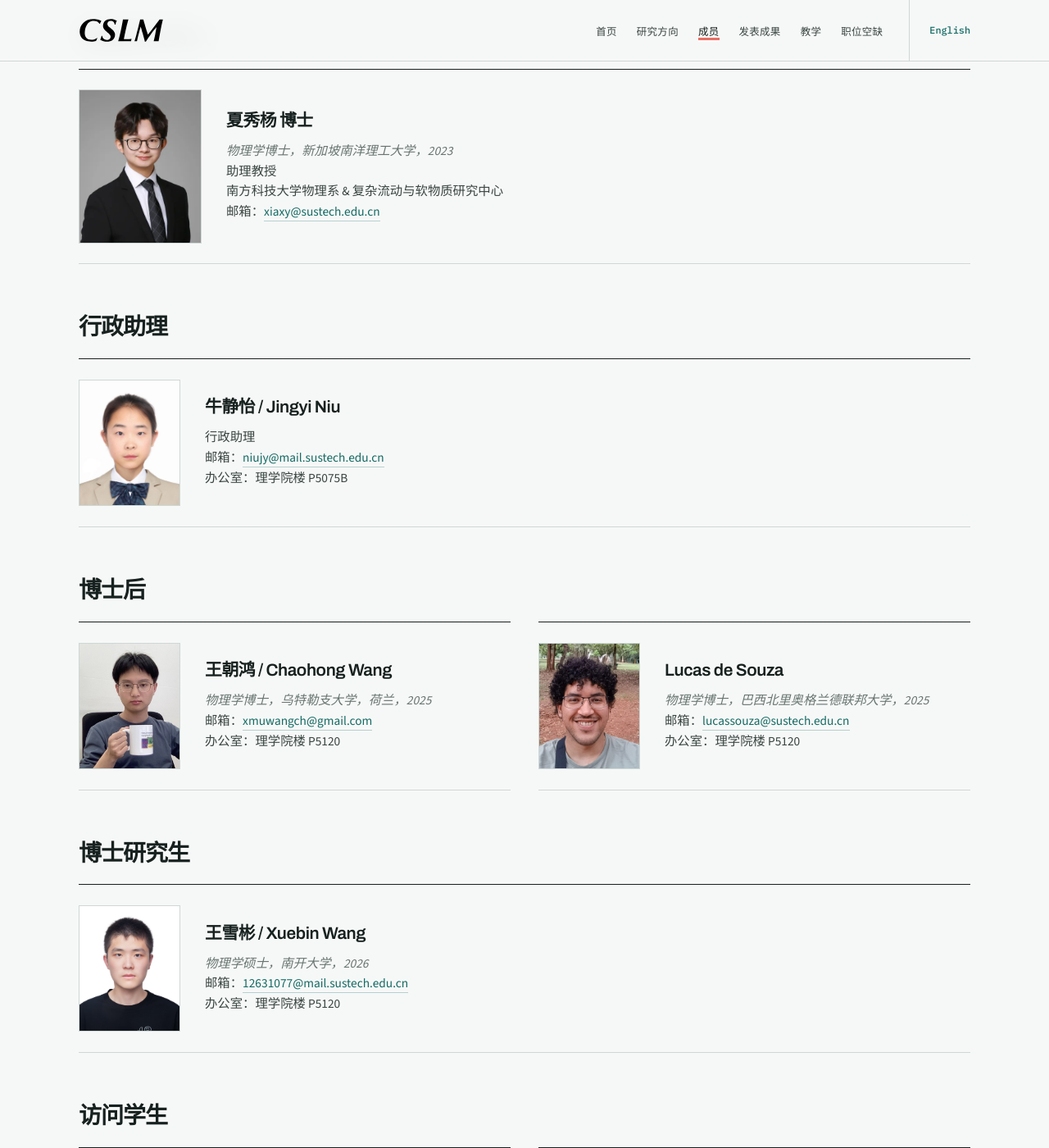
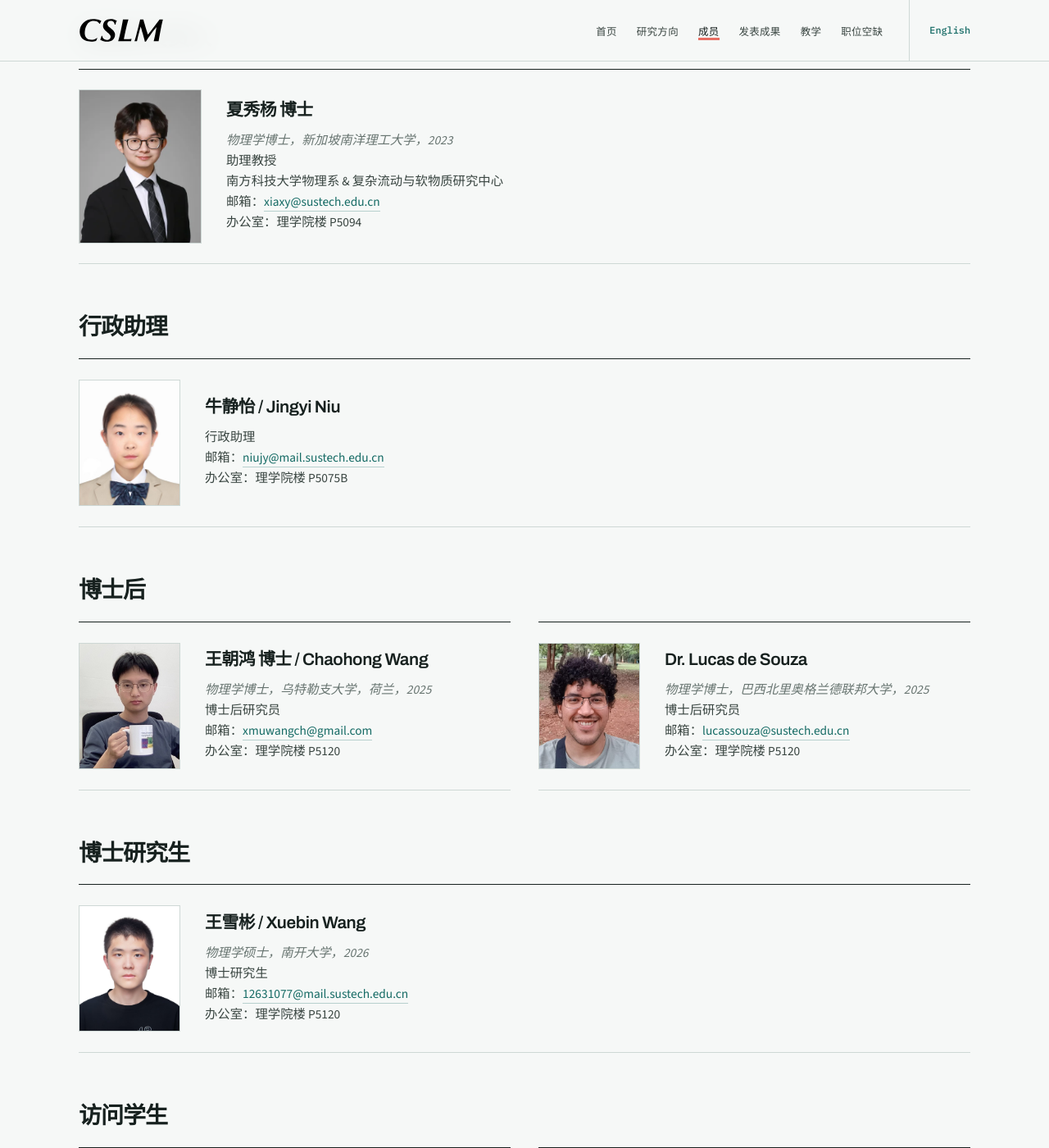
Before and after one commit to xxialab/xxialab.github.io, a Jekyll site: the page built from zh/people.html, in a window 1280 px wide and 1400 px high, scrolled down 278 px. Shown: the whole window at 82% size. Built offline with Jekyll 4.4.1, drawn with Linux system fonts in a browser that asks for light colours.

```diff
--- a/zh/people.html
+++ b/zh/people.html
@@ -26,6 +26,7 @@ permalink: /zh/people.html
             助理教授<br>
             南方科技大学物理系 &amp; 复杂流动与软物质研究中心<br>
             邮箱：<a href="mailto:xiaxy@sustech.edu.cn">xiaxy@sustech.edu.cn</a><br>
+            办公室：理学院楼 P5094
           </p>
         </div>
       </div>
@@ -57,9 +58,10 @@ permalink: /zh/people.html
           <img src="/images/wangchaohong.jpg" alt="王朝鸿" class="peo-photo peo-photo-headroom" width="413" height="531" loading="eager" decoding="async">
 
           <div>
-            <h3>王朝鸿 / Chaohong Wang</h3>
+            <h3>王朝鸿 博士 / Chaohong Wang</h3>
             <p>
               <em>物理学博士，乌特勒支大学，荷兰，2025</em><br>
+              博士后研究员<br>
               邮箱：<a href="mailto:xmuwangch@gmail.com">xmuwangch@gmail.com</a><br>
               办公室：理学院楼 P5120
             </p>
@@ -70,9 +72,10 @@ permalink: /zh/people.html
           <img src="/images/lucasdesouza.jpg" alt="Lucas de Souza" class="peo-photo peo-photo-headroom" width="720" height="960" loading="eager" decoding="async">
 
           <div>
-            <h3>Lucas de Souza</h3>
+            <h3>Dr. Lucas de Souza</h3>
             <p>
               <em>物理学博士，巴西北里奥格兰德联邦大学，2025</em><br>
+              博士后研究员<br>
               邮箱：<a href="mailto:lucassouza@sustech.edu.cn">lucassouza@sustech.edu.cn</a><br>
               办公室：理学院楼 P5120
             </p>
@@ -92,6 +95,7 @@ permalink: /zh/people.html
             <h3>王雪彬 / Xuebin Wang</h3>
             <p>
               <em>物理学硕士，南开大学，2026</em><br>
+              博士研究生<br>
               邮箱：<a href="mailto:12631077@mail.sustech.edu.cn">12631077@mail.sustech.edu.cn</a><br>
               办公室：理学院楼 P5120
             </p>
@@ -111,6 +115,7 @@ permalink: /zh/people.html
             <h3>宁浩宇 / Haoyu Ning</h3>
             <p>
               <em>宁波诺丁汉大学数学与应用数学专业本科四年级</em><br>
+              访问学生<br>
               办公室：理学院楼 P5120
             </p>
           </div>
@@ -123,6 +128,7 @@ permalink: /zh/people.html
             <h3>覃上洪 / Shanghong Qin</h3>
             <p>
               <em>中国科学院福建物质结构研究所，材料工程专业 2026 级硕士研究生</em><br>
+              访问学生<br>
               办公室：理学院楼 P5120
             </p>
           </div>
```
Also changed, not shown: people.html (+8 -2 lines).
